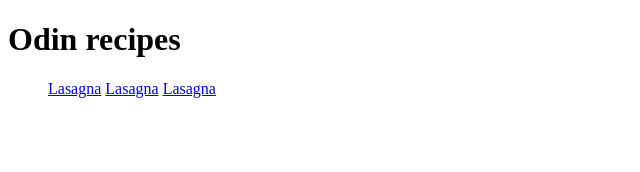
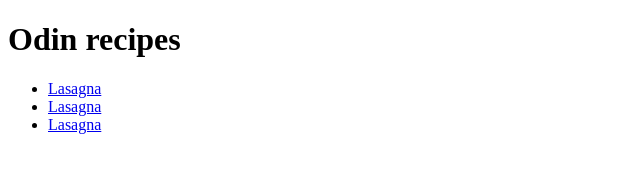
Before and after one commit to alilou-prog/odin-recipes, a plain HTML site: page index.html in a window 1280 px wide. Shown: the whole page, without its empty margins (0-640 px from the left). Drawn offline with Linux system fonts and the light colour scheme.

Commit message:
recipes are now wrapped in list items

```diff
--- a/index.html
+++ b/index.html
@@ -10,9 +10,9 @@
 <body>
     <h1>Odin recipes</h1>
     <ul>
-        <a href="recipes/lasagna.html">Lasagna</a>
-        <a href="recipes/lasagna2.html">Lasagna</a>
-        <a href="recipes/lasagna3.html">Lasagna</a>
+        <li><a href="recipes/lasagna.html">Lasagna</a></li>
+        <li><a href="recipes/lasagna2.html">Lasagna</a></li>
+        <li><a href="recipes/lasagna3.html">Lasagna</a></li>
     </ul>
 
 </body>
```
